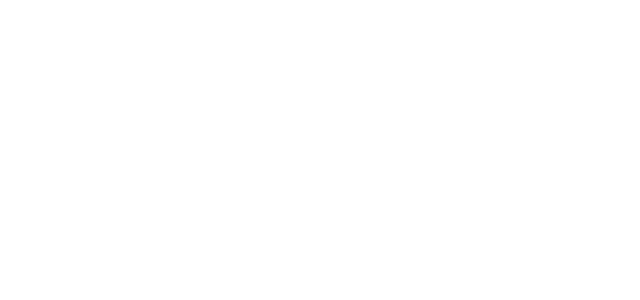
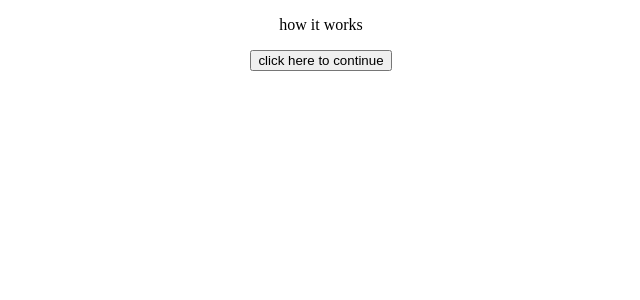
Before and after one commit to lilyshowlader/mifemiso, a React (Create React App) app: page /instructions in a window 1280 px wide. Before the commit this address had no page. Shown: the top 300 px of the page, without its empty margins (319-959 px from the left). Built offline with nearby package versions, Linux system fonts and the light colour scheme.

Commit message:
add instruction and effects components

```diff
--- a/src/App.js
+++ b/src/App.js
@@ -4,6 +4,8 @@ import { Routes, Route } from 'react-router-dom'
 import Landing from './Components/Landing/Landing';
 import PillDescription from './Components/Pill Description/PillDescription';
 import Mife from './Components/Mife/Mife';
+import Instructions from './Components/Instructions/Instructions'
+import OkayNotOkay from './Components/OkayNotOkay/OkayNotOkay';
 
 function App() {
   return (
@@ -12,6 +14,8 @@ function App() {
       <Route path='/' element={<Landing />} />
       <Route path='/pilldescription' element={<PillDescription />} />
       <Route path='/mife' element={<Mife />} />
+      <Route path='/instructions' element={<Instructions />} />
+      <Route path='/okaynotokay' element={<OkayNotOkay />} />
       </Routes>
 
     </div>
--- /dev/null
+++ b/src/Components/Instructions/Instructions.jsx
@@ -0,0 +1,15 @@
+import { Link } from "react-router-dom"
+function Instructions () {
+  return (
+    <>
+    <p>how it works</p>
+    <Link to="/okaynotokay">
+      <button type="button">
+      click here to continue
+      </button>
+  </Link>
+  </>
+  )
+}
+
+export default Instructions
--- a/src/Components/Mife/Mife.jsx
+++ b/src/Components/Mife/Mife.jsx
@@ -3,7 +3,7 @@
 import React, { useState } from "react";
 import DatePicker from "react-datepicker";
 import "react-datepicker/dist/react-datepicker.css";
-
+import { Link } from "react-router-dom";
 function Mife () {
   const [date, setDate] = useState(new Date());
   const [nextDate, setNextDate] = useState(new Date())
@@ -38,7 +38,11 @@ function Mife () {
   <p>start:{start.toString()}</p>
   <p> and </p>
   <p>end: {end.toString()}</p>
-
+  <Link to="/instructions">
+      <button type="button">
+      click here to continue
+      </button>
+  </Link>
   </>
   )
 }
--- /dev/null
+++ b/src/Components/OkayNotOkay/OkayNotOkay.jsx
@@ -0,0 +1,7 @@
+function OkayNotOkay () {
+  return (
+    <>what's normal?</>
+  )
+}
+
+export default OkayNotOkay
```
